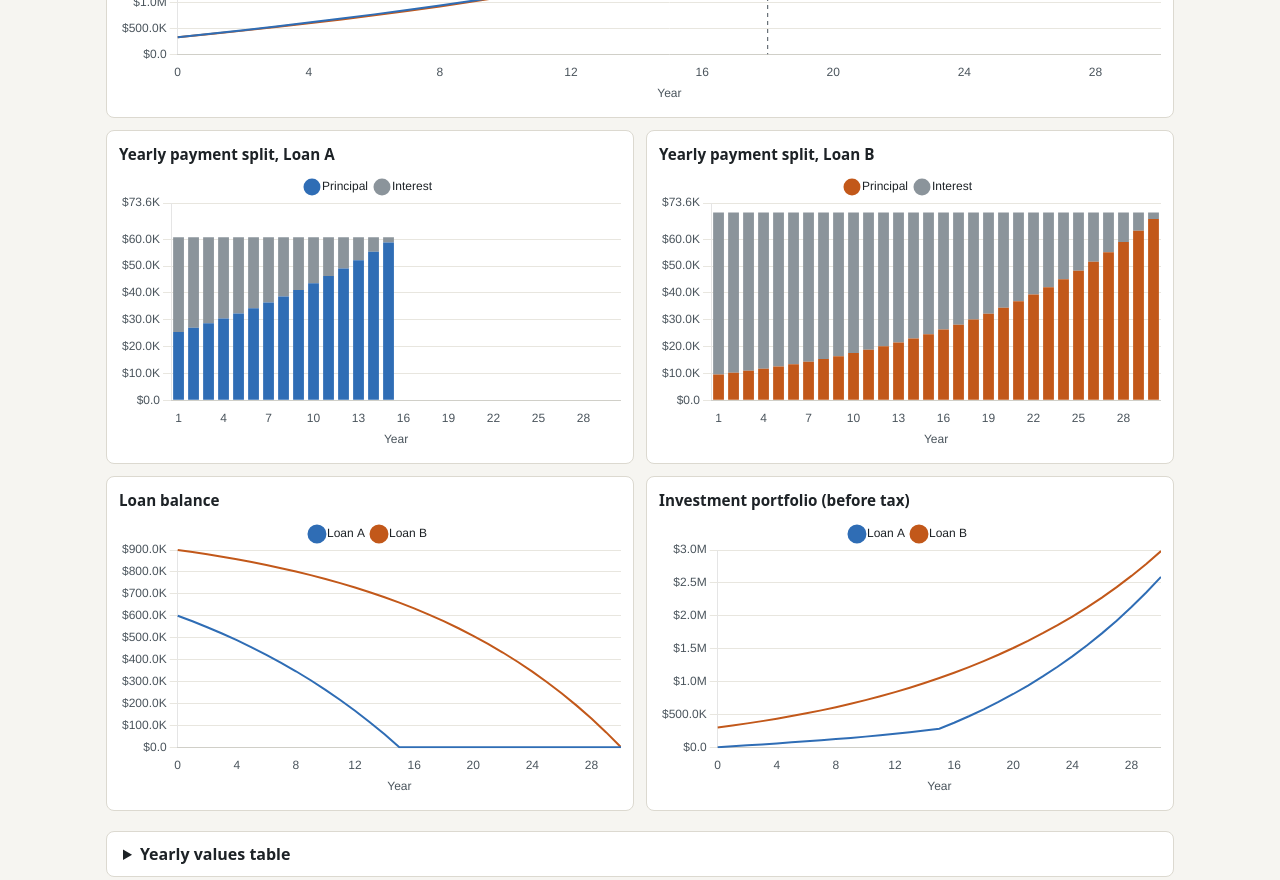
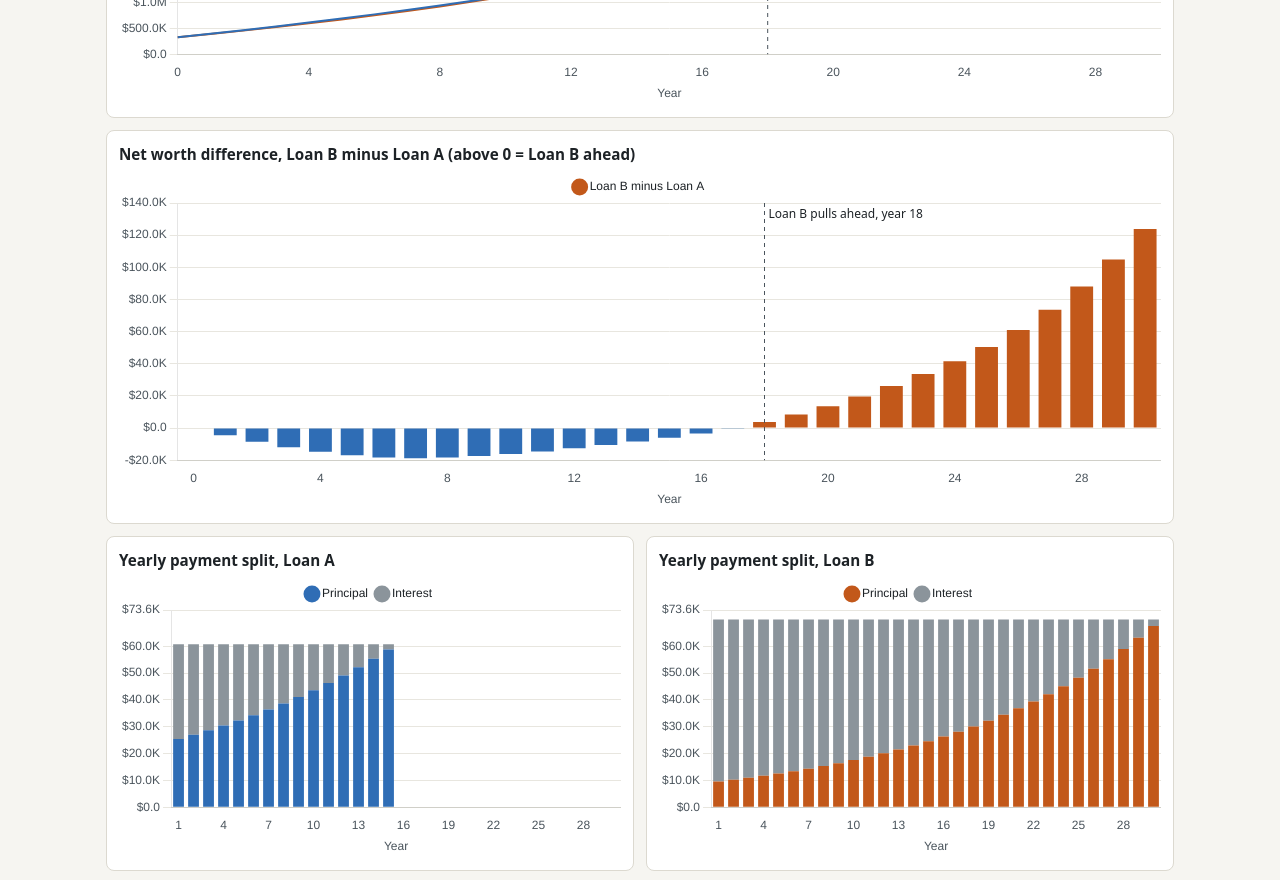
Before and after one commit to hluhovskyi/mortgage-sim, a website with bundled scripts: page index.html in a window 1280 px wide. Shown: the part 1580-2460 px from the top of the page. Built offline with nearby package versions, Linux system fonts and the light colour scheme.

Commit message:
Add yearly net worth difference chart
Co-Authored-By: Claude Opus 5.5 <noreply@anthropic.com>
Claude-Session: https://claude.ai/code/session_01MBcSuJGdPA5wRdHCnppT8P

```diff
--- a/app.js
+++ b/app.js
@@ -246,6 +246,15 @@ function renderCharts(result, crossovers) {
   makeChart('chart-networth', 'line', series.years, both('netWorth'),
     { plugins: [crossoverPlugin(crossovers, { A: a, B: b })] });
 
+  // Net worth gap per year: above zero means B is ahead, below zero means A is ahead.
+  // Bars take the color of whoever leads that year.
+  const gap = series.B.netWorth.map((nb, i) => nb - series.A.netWorth[i]);
+  $('#cap-gap').textContent = `Net worth difference, ${b} minus ${a} (above 0 = ${b} ahead)`;
+  makeChart('chart-gap', 'bar', series.years, [{
+    label: `${b} minus ${a}`, data: gap, borderRadius: 0,
+    backgroundColor: gap.map((d) => (d >= 0 ? colorB : colorA)),
+  }], { plugins: [crossoverPlugin(crossovers, { A: a, B: b })] });
+
   // Both split charts share one y-axis maximum so the bars are comparable.
   const yearlyTotal = (s) => Math.max(...s.yearPrincipal.map((p, i) => p + s.yearInterest[i]));
   const sharedMax = Math.max(yearlyTotal(series.A), yearlyTotal(series.B)) * 1.05;
--- a/index.html
+++ b/index.html
@@ -85,6 +85,7 @@
     <h2 id="charts-title">Charts</h2>
     <div class="charts">
       <figure class="chart wide"><figcaption>Net worth if sold that year</figcaption><div class="canvas-box"><canvas id="chart-networth" role="img" aria-label="Net worth over time for both loans"></canvas></div></figure>
+      <figure class="chart wide"><figcaption id="cap-gap">Net worth difference, B minus A</figcaption><div class="canvas-box"><canvas id="chart-gap" role="img" aria-label="Yearly net worth difference between the two loans"></canvas></div></figure>
       <figure class="chart"><figcaption id="cap-split-a">Yearly payment split, Loan A</figcaption><div class="canvas-box"><canvas id="chart-split-a" role="img" aria-label="Yearly principal and interest for loan A"></canvas></div></figure>
       <figure class="chart"><figcaption id="cap-split-b">Yearly payment split, Loan B</figcaption><div class="canvas-box"><canvas id="chart-split-b" role="img" aria-label="Yearly principal and interest for loan B"></canvas></div></figure>
       <figure class="chart"><figcaption>Loan balance</figcaption><div class="canvas-box"><canvas id="chart-balance" role="img" aria-label="Loan balance over time"></canvas></div></figure>
```
